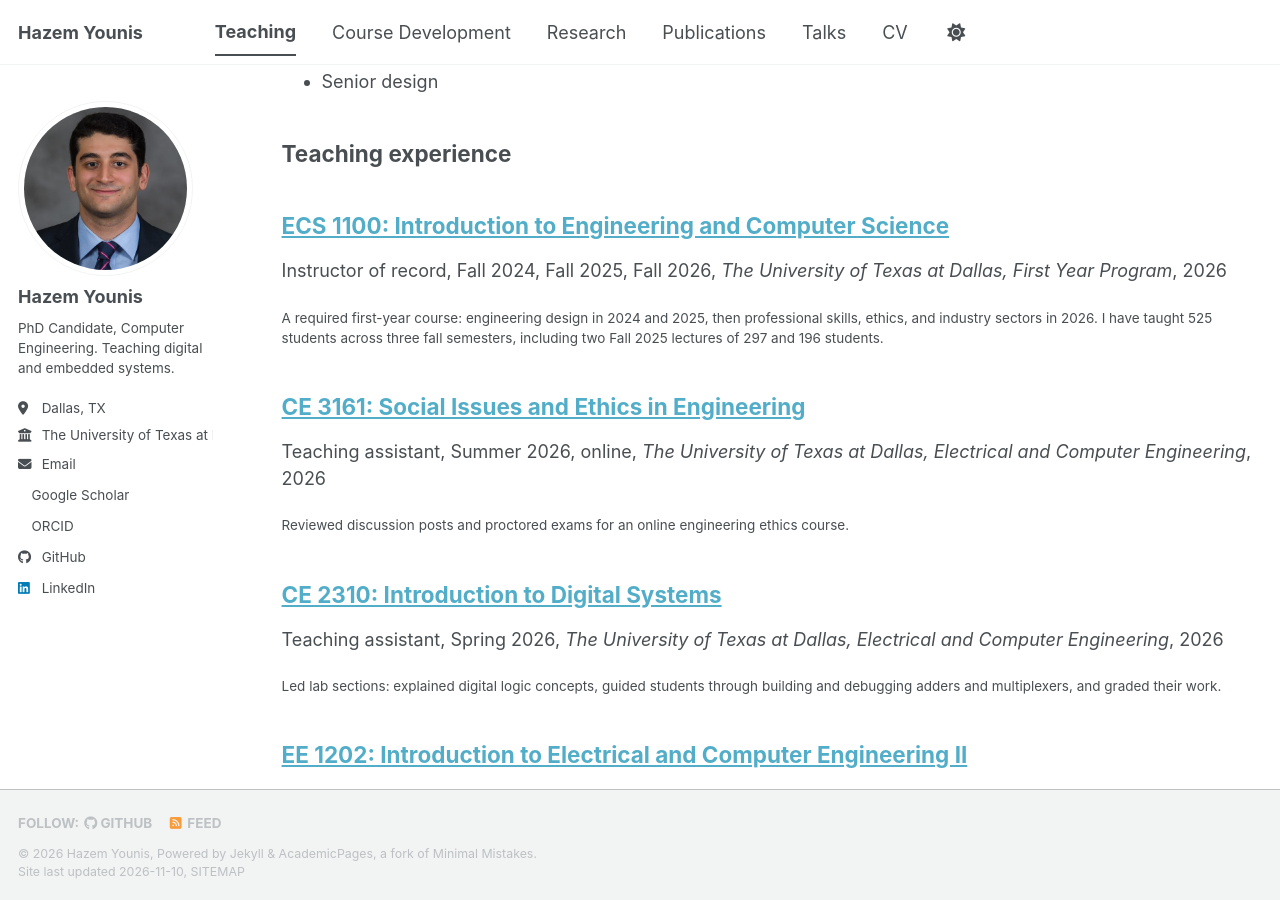
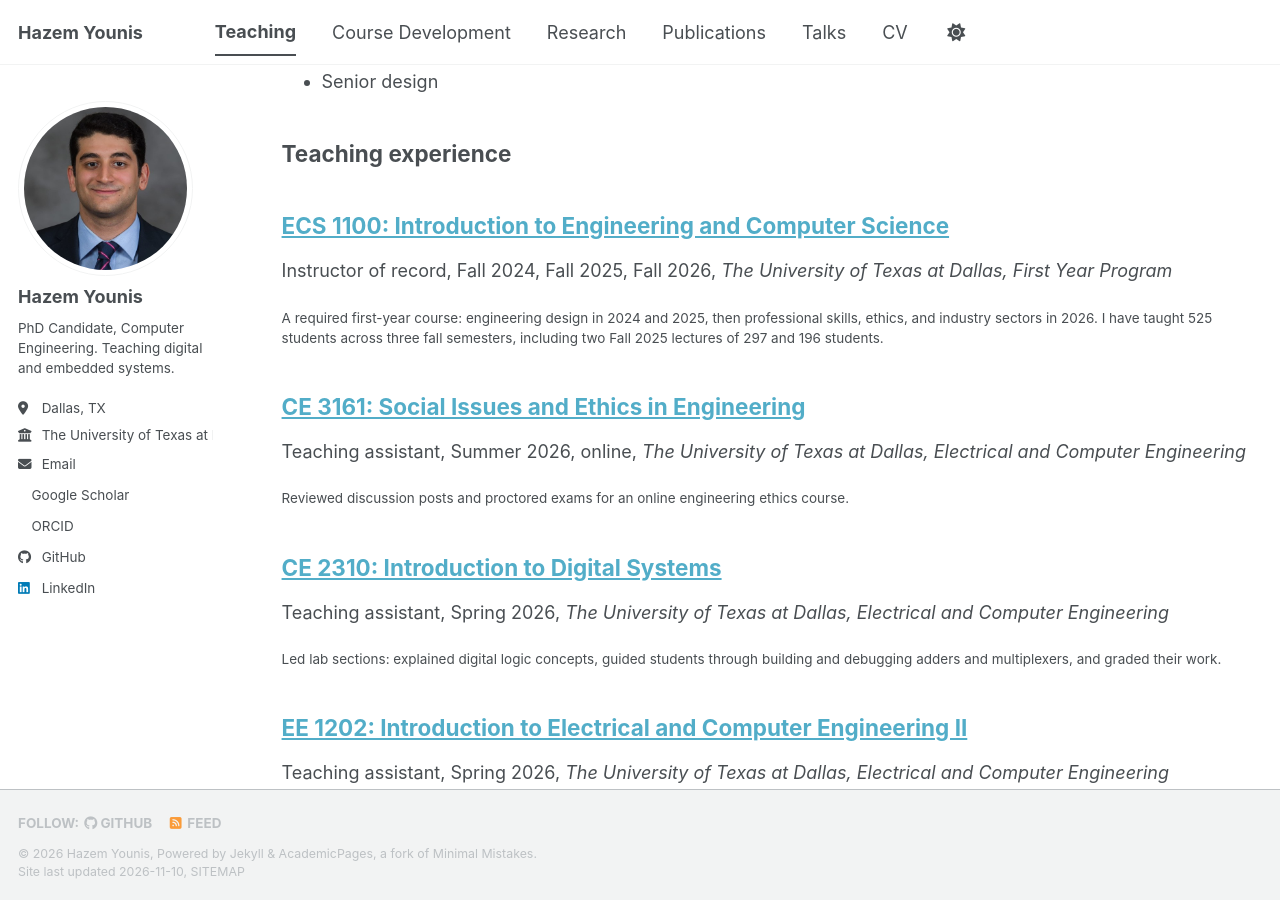
Before and after one commit to Hazem-AF-Younis/hazem-af-younis.github.io, a Jekyll site: the page built from _pages/teaching.html, in a window 1280 px wide and 900 px high, scrolled down 484 px. Built offline with Jekyll 4.4.1, drawn with Linux system fonts in a browser that asks for light colours; a script bundle is joined from its source files by our own code; a style sheet for code colours, icons or effects is not loaded.

Commit message:
Teaching list: skip year when type already names the terms

```diff
--- a/_includes/archive-single.html
+++ b/_includes/archive-single.html
@@ -39,7 +39,8 @@
     {% endif %}
 
         {% if post.collection == 'teaching' %}
-          <p> {{ post.type }}, <i>{{ post.venue }}</i>, {{ post.date | default: "1900-01-01" | date: "%Y" }} </p>
+          {% assign post_year = post.date | default: "1900-01-01" | date: "%Y" %}
+          <p> {{ post.type }}, <i>{{ post.venue }}</i>{% unless post.type contains post_year %}, {{ post_year }}{% endunless %} </p>
         {% elsif post.collection == 'publications' %}
           <p>Published in <i>{{ post.venue }}</i>, {{ post.date | default: "1900-01-01" | date: "%Y" }} </p>
         {% elsif post.date %}
```
